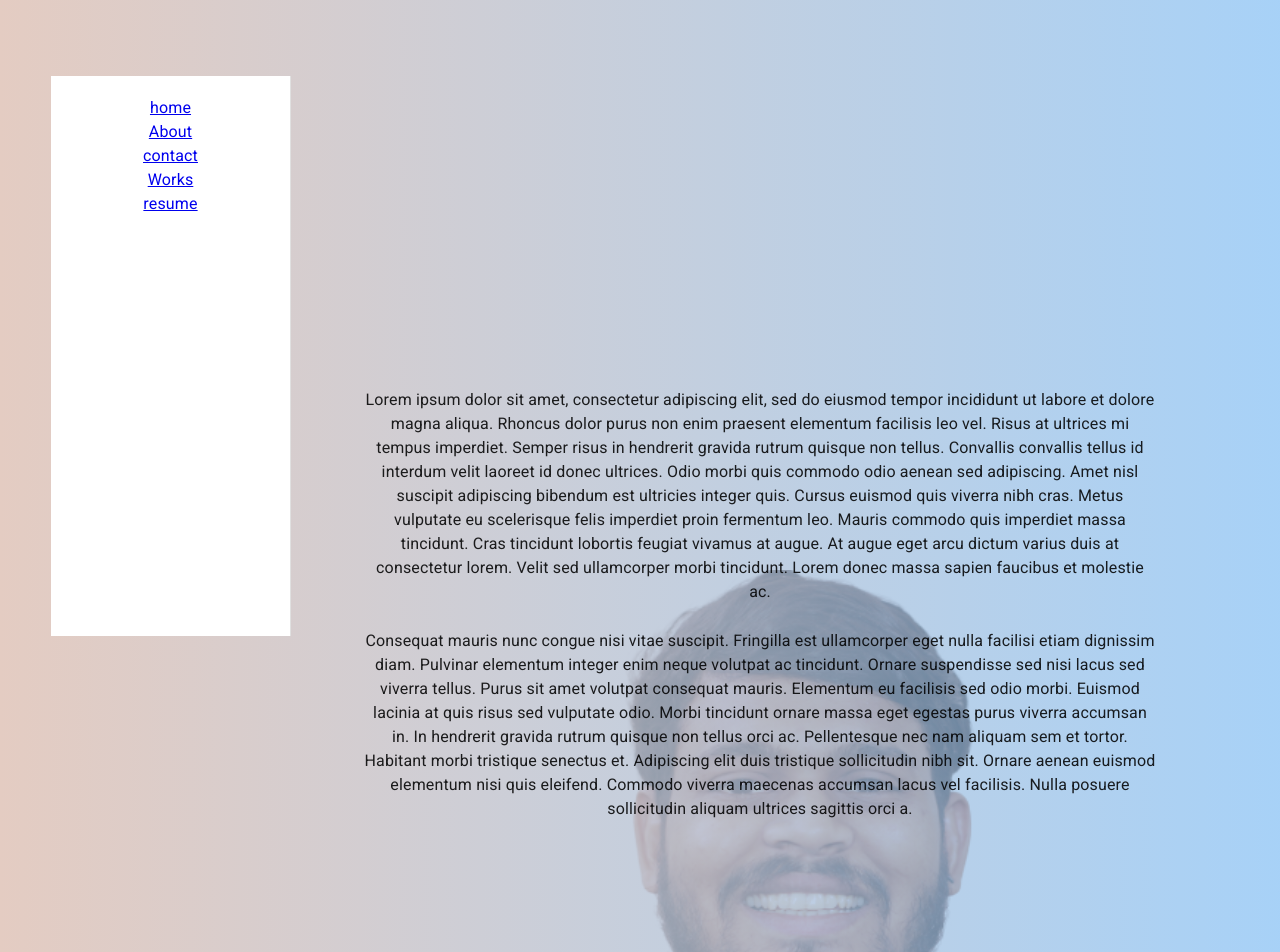
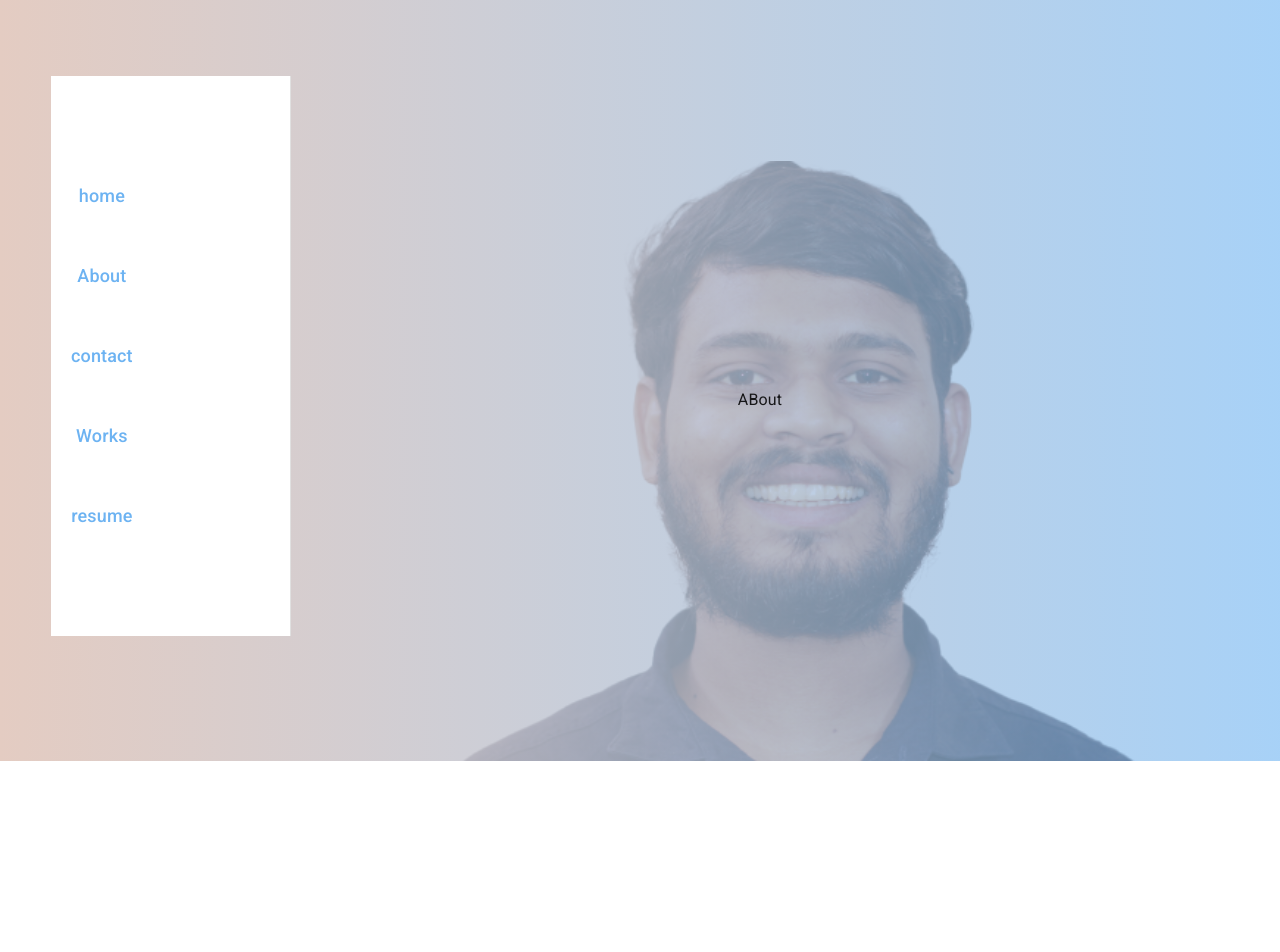
Before and after one commit to MarufMobin/myportfolio, a React (Create React App) app: page /about in a window 1280 px wide. Shown: the top 952 px of the page. After the commit the page ends 800 px from the top, so only its background shows below. Built offline with nearby package versions, Linux system fonts and the light colour scheme.

Commit message:
Typing Working done

```diff
--- a/package.json
+++ b/package.json
@@ -14,6 +14,7 @@
     "react-dom": "^17.0.2",
     "react-router-dom": "^5.3.0",
     "react-scripts": "4.0.3",
+    "typewriting-react": "^1.0.8",
     "web-vitals": "^1.0.1"
   },
   "scripts": {
--- a/src/Pages/About/About.js
+++ b/src/Pages/About/About.js
@@ -105,31 +105,7 @@ function About(props) {
             >
                 <Toolbar />
                 <Typography paragraph>
-                    Lorem ipsum dolor sit amet, consectetur adipiscing elit, sed do eiusmod
-                    tempor incididunt ut labore et dolore magna aliqua. Rhoncus dolor purus non
-                    enim praesent elementum facilisis leo vel. Risus at ultrices mi tempus
-                    imperdiet. Semper risus in hendrerit gravida rutrum quisque non tellus.
-                    Convallis convallis tellus id interdum velit laoreet id donec ultrices.
-                    Odio morbi quis commodo odio aenean sed adipiscing. Amet nisl suscipit
-                    adipiscing bibendum est ultricies integer quis. Cursus euismod quis viverra
-                    nibh cras. Metus vulputate eu scelerisque felis imperdiet proin fermentum
-                    leo. Mauris commodo quis imperdiet massa tincidunt. Cras tincidunt lobortis
-                    feugiat vivamus at augue. At augue eget arcu dictum varius duis at
-                    consectetur lorem. Velit sed ullamcorper morbi tincidunt. Lorem donec massa
-                    sapien faucibus et molestie ac.
-                </Typography>
-                <Typography paragraph>
-                    Consequat mauris nunc congue nisi vitae suscipit. Fringilla est ullamcorper
-                    eget nulla facilisi etiam dignissim diam. Pulvinar elementum integer enim
-                    neque volutpat ac tincidunt. Ornare suspendisse sed nisi lacus sed viverra
-                    tellus. Purus sit amet volutpat consequat mauris. Elementum eu facilisis
-                    sed odio morbi. Euismod lacinia at quis risus sed vulputate odio. Morbi
-                    tincidunt ornare massa eget egestas purus viverra accumsan in. In hendrerit
-                    gravida rutrum quisque non tellus orci ac. Pellentesque nec nam aliquam sem
-                    et tortor. Habitant morbi tristique senectus et. Adipiscing elit duis
-                    tristique sollicitudin nibh sit. Ornare aenean euismod elementum nisi quis
-                    eleifend. Commodo viverra maecenas accumsan lacus vel facilisis. Nulla
-                    posuere sollicitudin aliquam ultrices sagittis orci a.
+                  ABout
                 </Typography>
             </Box>
         </Box>
--- a/src/Pages/Contact/Contact.js
+++ b/src/Pages/Contact/Contact.js
@@ -108,14 +108,7 @@ function Contact(props) {
             >
                 <Toolbar />
                 <Typography paragraph>
-                    Lorem ipsum dolor sit amet, consectetur adipiscing elit, sed do eiusmod
-                    Contact        Lorem ipsum dolor sit amet, consectetur adipiscing elit, sed do eiusmod
-                    Contact        Lorem ipsum dolor sit amet, consectetur adipiscing elit, sed do eiusmod
-                    Contact        Lorem ipsum dolor sit amet, consectetur adipiscing elit, sed do eiusmod
-                    Contact        Lorem ipsum dolor sit amet, consectetur adipiscing elit, sed do eiusmod
-                    Contact        Lorem ipsum dolor sit amet, consectetur adipiscing elit, sed do eiusmod
-                    Contact        Lorem ipsum dolor sit amet, consectetur adipiscing elit, sed do eiusmod
-                    Contact
+                   Contact
                 </Typography>
                 <Typography paragraph>
                     Contact
--- a/src/Pages/Home/Home.js
+++ b/src/Pages/Home/Home.js
@@ -18,6 +18,7 @@ import Typography from '@mui/material/Typography';
 import './Home.css'
 import { Link, useRouteMatch } from 'react-router-dom';
 import Menu from '../Menu/Menu';
+import { Typewriter } from 'typewriting-react';
 
 const drawerWidth = 240;
 
@@ -36,7 +37,7 @@ function Home(props) {
     <div>
       <Toolbar />
 
-     <Menu></Menu>
+      <Menu></Menu>
 
     </div>
   );
@@ -109,32 +110,12 @@ function Home(props) {
         sx={{ flexGrow: 1, p: 3, width: { sm: `calc(100% - ${drawerWidth}px)` } }}
       >
         <Toolbar />
-        <Typography paragraph>
-          Lorem ipsum dolor sit amet, consectetur adipiscing elit, sed do eiusmod
-          tempor incididunt ut labore et dolore magna aliqua. Rhoncus dolor purus non
-          enim praesent elementum facilisis leo vel. Risus at ultrices mi tempus
-          imperdiet. Semper risus in hendrerit gravida rutrum quisque non tellus.
-          Convallis convallis tellus id interdum velit laoreet id donec ultrices.
-          Odio morbi quis commodo odio aenean sed adipiscing. Amet nisl suscipit
-          adipiscing bibendum est ultricies integer quis. Cursus euismod quis viverra
-          nibh cras. Metus vulputate eu scelerisque felis imperdiet proin fermentum
-          leo. Mauris commodo quis imperdiet massa tincidunt. Cras tincidunt lobortis
-          feugiat vivamus at augue. At augue eget arcu dictum varius duis at
-          consectetur lorem. Velit sed ullamcorper morbi tincidunt. Lorem donec massa
-          sapien faucibus et molestie ac.
+        <Typography style={{ fontSize: "35px", fontWeight: "600", fontFamilly: "monospace" }}>
+          Hi , My Name Maruf
         </Typography>
-        <Typography paragraph>
-          Consequat mauris nunc congue nisi vitae suscipit. Fringilla est ullamcorper
-          eget nulla facilisi etiam dignissim diam. Pulvinar elementum integer enim
-          neque volutpat ac tincidunt. Ornare suspendisse sed nisi lacus sed viverra
-          tellus. Purus sit amet volutpat consequat mauris. Elementum eu facilisis
-          sed odio morbi. Euismod lacinia at quis risus sed vulputate odio. Morbi
-          tincidunt ornare massa eget egestas purus viverra accumsan in. In hendrerit
-          gravida rutrum quisque non tellus orci ac. Pellentesque nec nam aliquam sem
-          et tortor. Habitant morbi tristique senectus et. Adipiscing elit duis
-          tristique sollicitudin nibh sit. Ornare aenean euismod elementum nisi quis
-          eleifend. Commodo viverra maecenas accumsan lacus vel facilisis. Nulla
-          posuere sollicitudin aliquam ultrices sagittis orci a.
+        <Typography>
+          <span className='stay-text'> I am</span>
+          <Typewriter className='custom-text' words={['Web App Developer', 'Js Developer', 'React Developer', 'Web Developer']} />
         </Typography>
       </Box>
     </Box>
--- /dev/null
+++ b/src/Pages/Menu/Menu.css
@@ -0,0 +1,21 @@
+.custm-rout{
+    text-decoration: none;
+    line-height: 80px;
+    font-size: 18px;
+    font-weight: 500;
+    color: rgba(109, 179, 242);
+    transition: .3s;
+}
+.custm-rout:hover{
+    color: rgb(136 153 178)
+}
+.main-manu{
+    display: flex;
+}
+.inner-main-manu{
+    align-items: center;
+    justify-content: center;
+}
+.css-d9ml5t-MuiDrawer-docked .MuiDrawer-paper{
+    justify-content: center;
+}
--- a/src/Pages/Menu/Menu.js
+++ b/src/Pages/Menu/Menu.js
@@ -1,18 +1,22 @@
 import React from 'react';
 import { Link } from 'react-router-dom';
+import './Menu.css'
+
 const Menu = () => {
     return (
-        <div>
+        <div className="main-manu">
 
-            <Link to={`/home`}>home</Link>
-            <br />
+            <div className='inner-main-manu'>
+                <Link className="custm-rout" to={`/home`}>home</Link>
+                <br />
 
-            <Link to={`/about`}>About</Link>
-            <br />
-            <Link to={`/contact`}>contact</Link><br />
-            <Link to={`/works`}>Works</Link>
-            <br />
-            <Link to={`/resume`}>resume</Link>
+                <Link className="custm-rout" to={`/about`}>About</Link>
+                <br />
+                <Link className="custm-rout" to={`/contact`}>contact</Link><br />
+                <Link className="custm-rout" to={`/works`}>Works</Link>
+                <br />
+                <Link className="custm-rout" to={`/resume`}>resume</Link>
+            </div>
 
         </div>
     );
--- a/src/Pages/Resume/Resume.js
+++ b/src/Pages/Resume/Resume.js
@@ -109,31 +109,7 @@ function Resume(props) {
       >
         <Toolbar />
         <Typography paragraph>
-          Lorem ipsum dolor sit amet, consectetur adipiscing elit, sed do eiusmod
-          tempor incididunt ut labore et dolore magna aliqua. Rhoncus dolor purus non
-          enim praesent elementum facilisis leo vel. Risus at ultrices mi tempus
-          imperdiet. Semper risus in hendrerit gravida rutrum quisque non tellus.
-          Convallis convallis tellus id interdum velit laoreet id donec ultrices.
-          Odio morbi quis commodo odio aenean sed adipiscing. Amet nisl suscipit
-          adipiscing bibendum est ultricies integer quis. Cursus euismod quis viverra
-          nibh cras. Metus vulputate eu scelerisque felis imperdiet proin fermentum
-          leo. Mauris commodo quis imperdiet massa tincidunt. Cras tincidunt lobortis
-          feugiat vivamus at augue. At augue eget arcu dictum varius duis at
-          consectetur lorem. Velit sed ullamcorper morbi tincidunt. Lorem donec massa
-          sapien faucibus et molestie ac.
-        </Typography>
-        <Typography paragraph>
-          Consequat mauris nunc congue nisi vitae suscipit. Fringilla est ullamcorper
-          eget nulla facilisi etiam dignissim diam. Pulvinar elementum integer enim
-          neque volutpat ac tincidunt. Ornare suspendisse sed nisi lacus sed viverra
-          tellus. Purus sit amet volutpat consequat mauris. Elementum eu facilisis
-          sed odio morbi. Euismod lacinia at quis risus sed vulputate odio. Morbi
-          tincidunt ornare massa eget egestas purus viverra accumsan in. In hendrerit
-          gravida rutrum quisque non tellus orci ac. Pellentesque nec nam aliquam sem
-          et tortor. Habitant morbi tristique senectus et. Adipiscing elit duis
-          tristique sollicitudin nibh sit. Ornare aenean euismod elementum nisi quis
-          eleifend. Commodo viverra maecenas accumsan lacus vel facilisis. Nulla
-          posuere sollicitudin aliquam ultrices sagittis orci a.
+         Resume
         </Typography>
       </Box>
     </Box>
--- a/src/Pages/Works/Works.js
+++ b/src/Pages/Works/Works.js
@@ -108,31 +108,7 @@ function Works(props) {
             >
                 <Toolbar />
                 <Typography paragraph>
-                    Lorem ipsum dolor sit amet, consectetur adipiscing elit, sed do eiusmod
-                    tempor incididunt ut labore et dolore magna aliqua. Rhoncus dolor purus non
-                    enim praesent elementum facilisis leo vel. Risus at ultrices mi tempus
-                    imperdiet. Semper risus in hendrerit gravida rutrum quisque non tellus.
-                    Convallis convallis tellus id interdum velit laoreet id donec ultrices.
-                    Odio morbi quis commodo odio aenean sed adipiscing. Amet nisl suscipit
-                    adipiscing bibendum est ultricies integer quis. Cursus euismod quis viverra
-                    nibh cras. Metus vulputate eu scelerisque felis imperdiet proin fermentum
-                    leo. Mauris commodo quis imperdiet massa tincidunt. Cras tincidunt lobortis
-                    feugiat vivamus at augue. At augue eget arcu dictum varius duis at
-                    consectetur lorem. Velit sed ullamcorper morbi tincidunt. Lorem donec massa
-                    sapien faucibus et molestie ac.
-                </Typography>
-                <Typography paragraph>
-                    Consequat mauris nunc congue nisi vitae suscipit. Fringilla est ullamcorper
-                    eget nulla facilisi etiam dignissim diam. Pulvinar elementum integer enim
-                    neque volutpat ac tincidunt. Ornare suspendisse sed nisi lacus sed viverra
-                    tellus. Purus sit amet volutpat consequat mauris. Elementum eu facilisis
-                    sed odio morbi. Euismod lacinia at quis risus sed vulputate odio. Morbi
-                    tincidunt ornare massa eget egestas purus viverra accumsan in. In hendrerit
-                    gravida rutrum quisque non tellus orci ac. Pellentesque nec nam aliquam sem
-                    et tortor. Habitant morbi tristique senectus et. Adipiscing elit duis
-                    tristique sollicitudin nibh sit. Ornare aenean euismod elementum nisi quis
-                    eleifend. Commodo viverra maecenas accumsan lacus vel facilisis. Nulla
-                    posuere sollicitudin aliquam ultrices sagittis orci a.
+                    works
                 </Typography>
             </Box>
         </Box>
```
Also changed, not shown: src/Pages/Home/Home.css (+17 -1 lines), src/Pages/Home/try.js (added), 2 other files (tests, documents, lock files or other folders).
